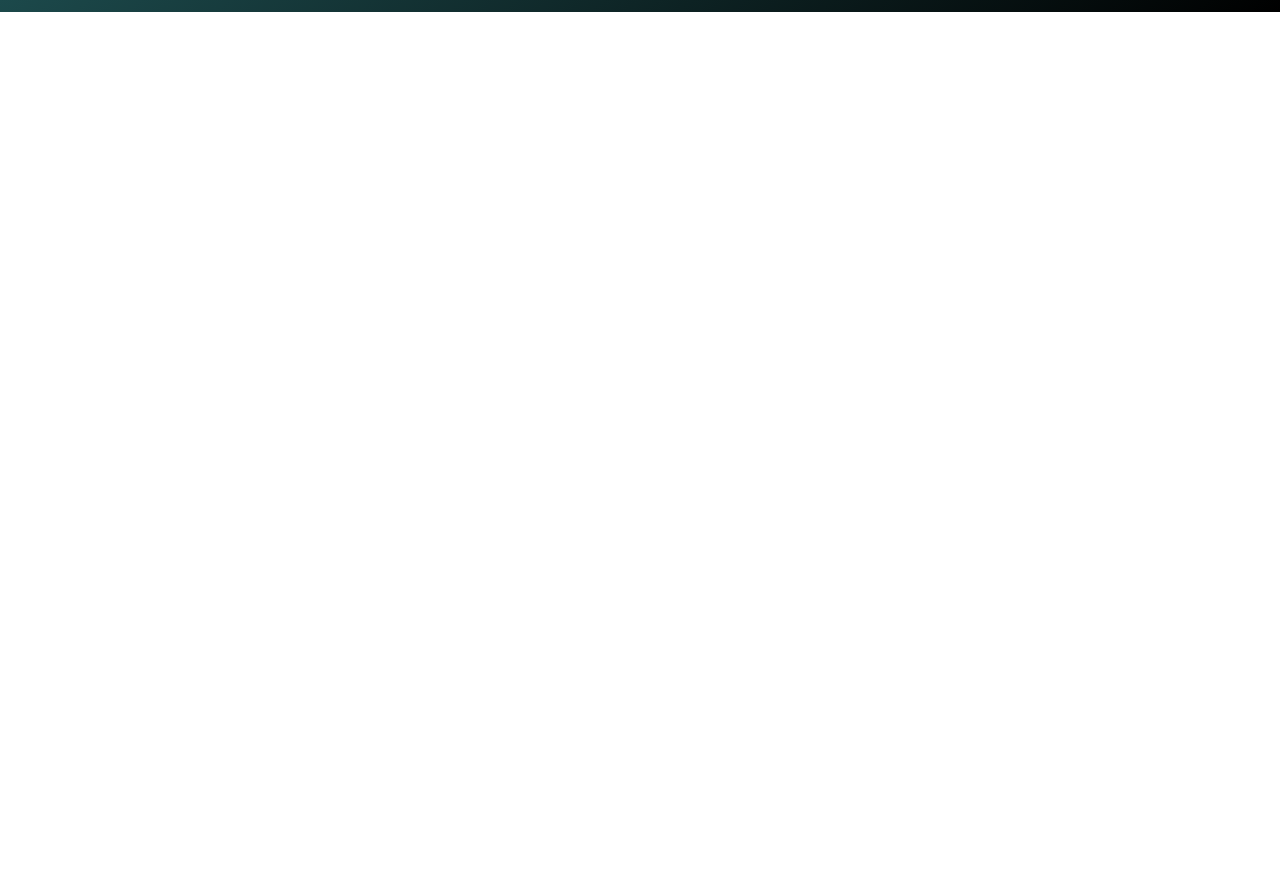
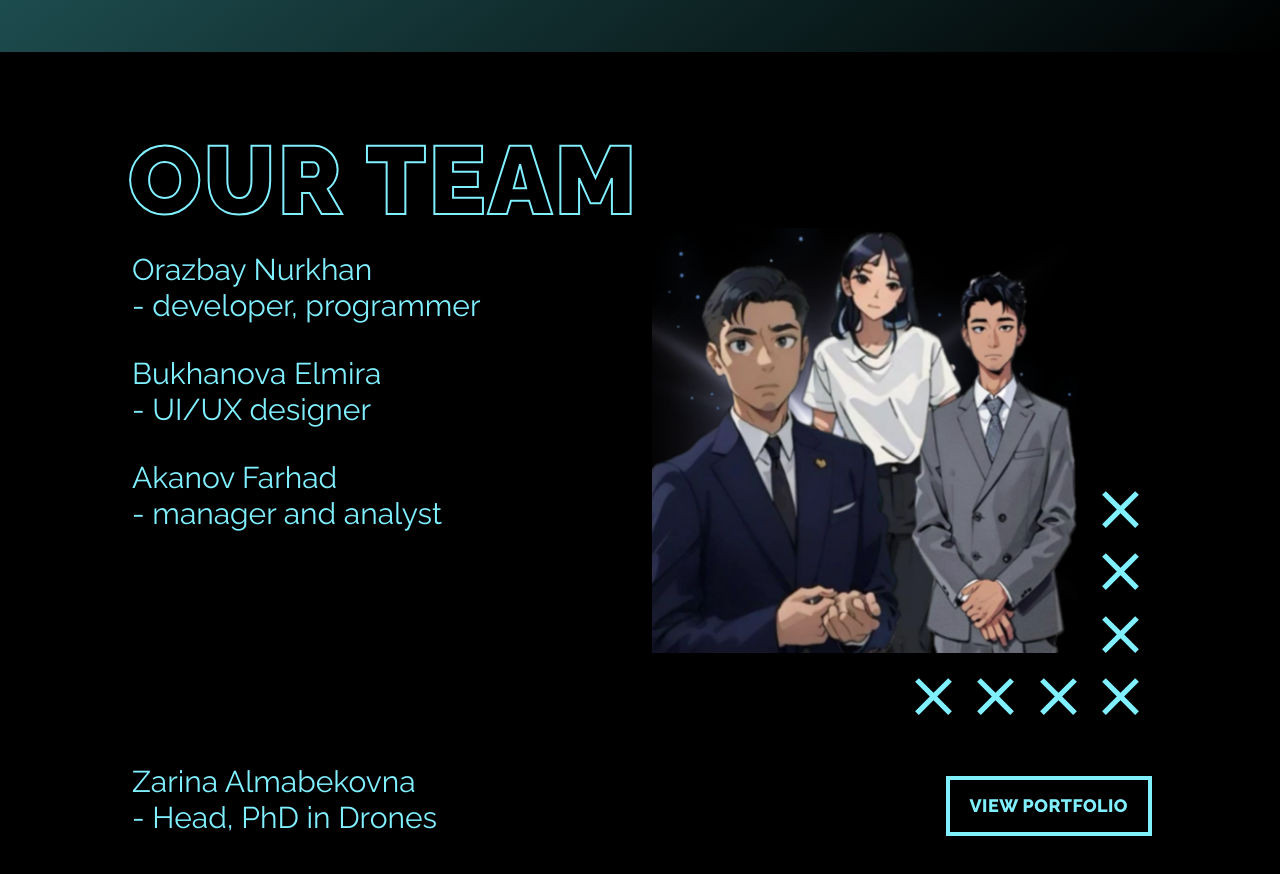
Before and after one commit to rikster-r/fieldmind, a Next.js app: page / in a window 1280 px wide. Shown: the part 900-1774 px from the top of the page. Before the commit the page ends 912 px from the top, so only its background shows below. Built offline with nearby package versions, Linux system fonts and the light colour scheme.

Commit message:
Add about section

```diff
--- /dev/null
+++ b/src/components/About.tsx
@@ -0,0 +1,58 @@
+import Image from "next/image";
+import Team from "../assets/team.png";
+
+export default function About() {
+  return (
+    <section
+      id="about"
+      className="bg-secondary-200 px-4 py-10 md:pb-20 text-primary-100 lg:px-32"
+    >
+      <h2
+        className="text-5xl font-black uppercase tracking-wide md:mt-10 md:text-left md:text-8xl"
+        id="outline-title"
+      >
+        Our Team
+      </h2>
+      <div className="flex h-full flex-col md:flex-row md:justify-between">
+        <div className="mx-1 mt-4 flex min-h-full flex-col gap-3 leading-5 md:mt-6 md:gap-8 md:text-3xl">
+          <div>
+            <p>Orazbay Nurkhan</p>
+            <p>- developer, programmer</p>
+          </div>
+          <div>
+            <p>Bukhanova Elmira</p>
+            <p>- UI/UX designer</p>
+          </div>
+          <div>
+            <p>Akanov Farhad</p>
+            <p>- manager and analyst</p>
+          </div>
+          <div className="mt-6 md:mt-auto">
+            <p>Zarina Almabekovna </p>
+            <p>- Head, PhD in Drones</p>
+          </div>
+        </div>
+
+        <div className="flex flex-col md:w-1/2">
+          <div className="relative z-0 ml-auto aspect-square w-full max-w-[500px]">
+            <div className="absolute left-0 top-0 z-10 aspect-square w-[85%]">
+              <Image
+                src={Team}
+                alt="Team image"
+                layout="fill"
+                className="h-full w-full"
+              />
+            </div>
+            <div
+              className="absolute bottom-0 right-0 z-0 aspect-square w-1/2"
+              id="x-fill"
+            ></div>
+          </div>
+          <button className="ml-auto mt-4 w-max border-[3px] border-primary-100 px-4 py-2 text-center text-sm font-extrabold uppercase tracking-wide text-primary-100 hover:opacity-80 focus:outline-none focus:ring-4 focus:ring-primary-300 sm:text-lg md:mt-12 md:border-4 md:px-5 md:py-3">
+            View portfolio
+          </button>
+        </div>
+      </div>
+    </section>
+  );
+}
--- a/src/components/Hero.tsx
+++ b/src/components/Hero.tsx
@@ -4,7 +4,7 @@ import Drone from "../assets/drone.png";
 export default function Hero() {
   return (
     <section
-      className="from-tertiary-100  bg-gradient-to-br to-secondary-200 px-4 py-10 text-primary-100 lg:px-32"
+      className="bg-gradient-to-br from-tertiary-100 to-secondary-200 px-4 py-10 text-primary-100 md:pb-20 lg:px-32"
       id="home"
     >
       <p className="text-[8px] uppercase tracking-wider md:mt-10 md:text-xl md:tracking-widest">
@@ -30,7 +30,7 @@ export default function Hero() {
           applications, allowing the user to adapt the system according to
           specific needs.
         </p>
-        <button className="h-[50px] w-max bg-primary-100 px-8 py-1 text-center text-sm font-bold uppercase tracking-wide text-secondary-200 hover:opacity-80 focus:outline-none focus:ring-4 focus:ring-primary-300 sm:text-lg md:h-[60px] md:w-[210px]">
+        <button className="w-max bg-primary-100 px-7 py-3 text-center text-sm font-bold uppercase tracking-wide text-secondary-200 hover:opacity-80 focus:outline-none focus:ring-4 focus:ring-primary-300 sm:text-lg md:px-9 md:py-4">
           Get in touch
         </button>
       </div>
--- a/src/pages/index.tsx
+++ b/src/pages/index.tsx
@@ -1,6 +1,7 @@
 import Head from "next/head";
 import Layout from "~/components/Layout";
 import Hero from "~/components/Hero";
+import About from "~/components/About";
 
 export default function Home() {
   return (
@@ -16,6 +17,7 @@ export default function Home() {
       <Layout>
         <main className="">
           <Hero />
+          <About />
         </main>
       </Layout>
     </>
--- a/src/styles/globals.css
+++ b/src/styles/globals.css
@@ -17,6 +17,13 @@ body {
   -webkit-text-stroke-color: currentColor;
 }
 
+#x-fill {
+  background-image: url("../assets/x.svg");
+  background-repeat: repeat;
+  background-size: cover;
+  background-size: 25% 25%;
+}
+
 @media (min-width: 768px) {
   #outline-title {
     -webkit-text-stroke-width: 2px;
```
Also changed, not shown: src/assets/team.png (added), src/assets/x.svg (added).
